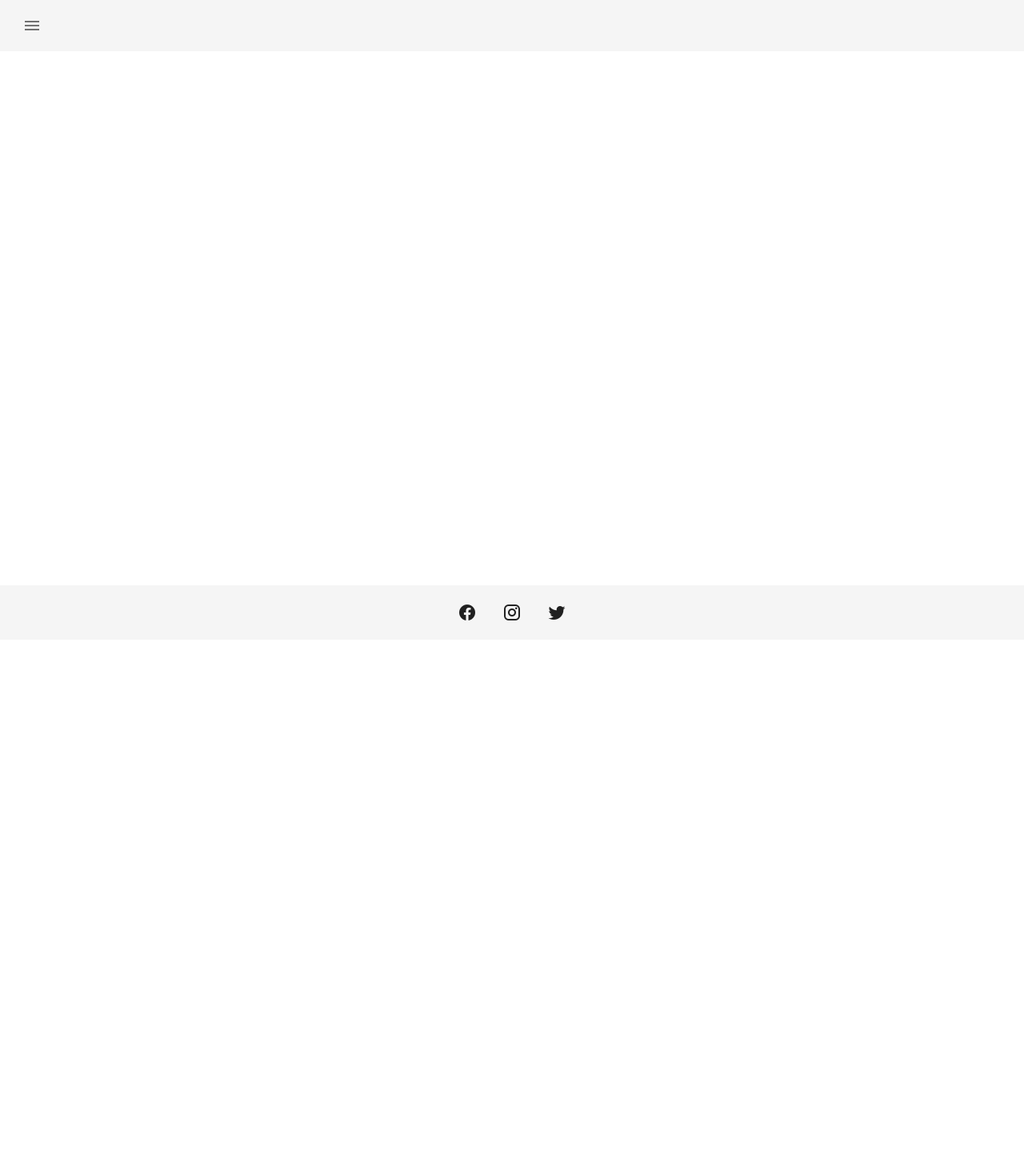
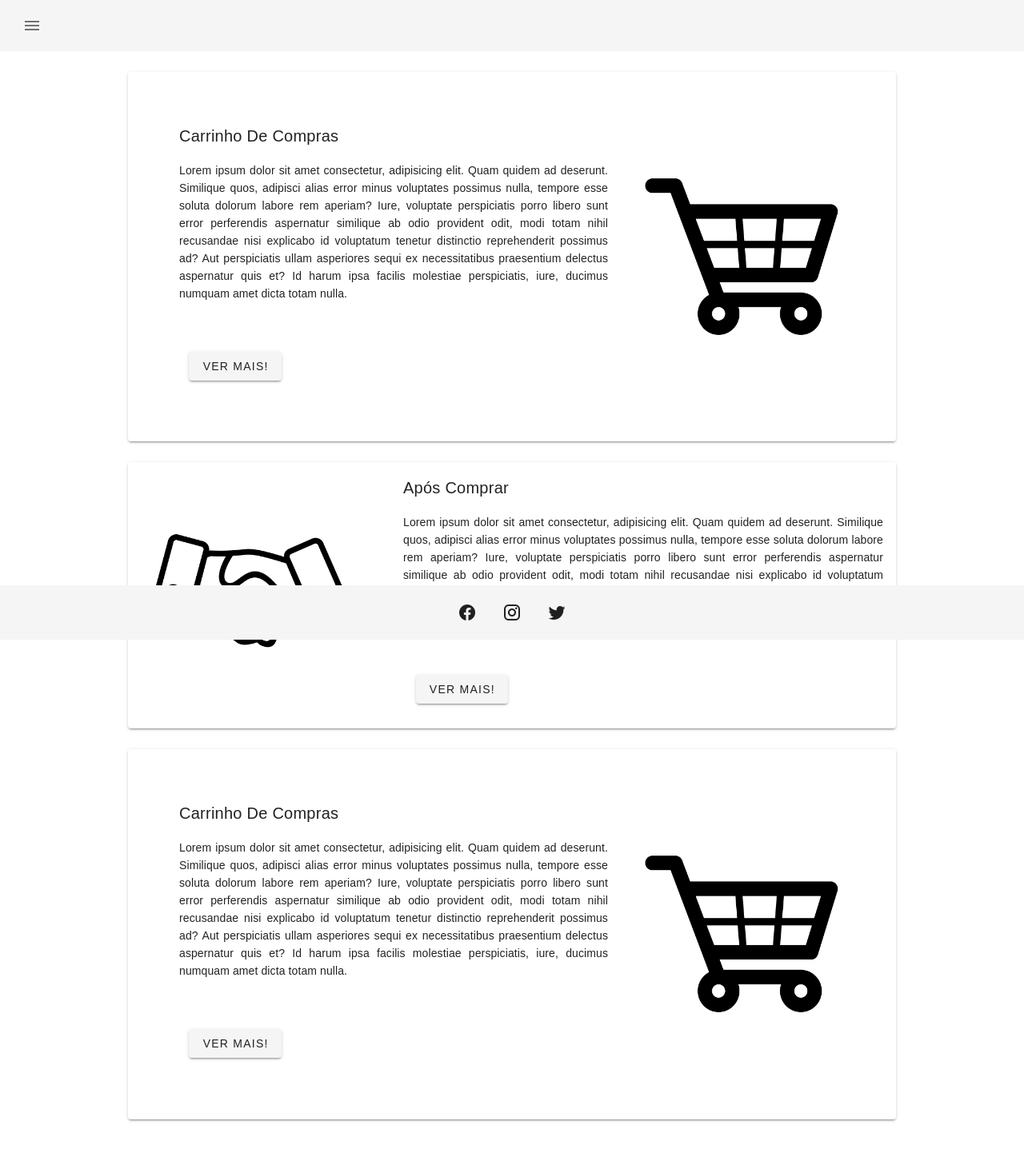
Before and after one commit to Init-soga/projetoabex, a Nuxt app: page /como-comprar in a window 1280 px wide. Shown: the top 1442 px of the page at 80% size. Before the commit the page ends 800 px from the top, so only its background shows below. Built offline with nearby package versions, Linux system fonts and the light colour scheme.

Commit message:
criado pagina como comprar

```diff
--- a/pages/como-comprar.vue
+++ b/pages/como-comprar.vue
@@ -1,5 +1,90 @@
 <template>
-  <div></div>
+  <div>
+    <div class="flex-container" id="message">
+      <v-card width="75vw" height="100%">
+        <v-row class="contente">
+          <v-col cols="8">
+            <v-card-title>Carrinho De Compras</v-card-title>
+            <v-card-text>
+              Lorem ipsum dolor sit amet consectetur, adipisicing elit. Quam
+              quidem ad deserunt. Similique quos, adipisci alias error minus
+              voluptates possimus nulla, tempore esse soluta dolorum labore rem
+              aperiam? Iure, voluptate perspiciatis porro libero sunt error
+              perferendis aspernatur similique ab odio provident odit, modi
+              totam nihil recusandae nisi explicabo id voluptatum tenetur
+              distinctio reprehenderit possimus ad? Aut perspiciatis ullam
+              asperiores sequi ex necessitatibus praesentium delectus aspernatur
+              quis et? Id harum ipsa facilis molestiae perspiciatis, iure,
+              ducimus numquam amet dicta totam nulla.</v-card-text
+            >
+            <br />
+            <v-btn style="margin: 5%">Ver mais!</v-btn>
+          </v-col>
+          <v-col cols="4" class="col-image">
+            <div class="user-svg">
+              <v-img :src="require('~/assets/PNG/pngegg.png')"></v-img>
+            </div>
+          </v-col>
+        </v-row>
+      </v-card>
+    </div>
+
+    <div class="flex-container">
+      <v-card width="75vw" height="100%">
+        <v-row>
+          <v-col cols="4" class="col-image">
+            <div class="user-svg">
+              <v-img :src="require('~/assets/PNG/handshake icon.png')"></v-img>
+            </div>
+          </v-col>
+          <v-col cols="8">
+            <v-card-title>Após Comprar</v-card-title>
+            <v-card-text>
+              Lorem ipsum dolor sit amet consectetur, adipisicing elit. Quam
+              quidem ad deserunt. Similique quos, adipisci alias error minus
+              voluptates possimus nulla, tempore esse soluta dolorum labore rem
+              aperiam? Iure, voluptate perspiciatis porro libero sunt error
+              perferendis aspernatur similique ab odio provident odit, modi
+              totam nihil recusandae nisi explicabo id voluptatum tenetur
+              distinctio reprehenderit possimus ad? Aut perspiciatis ullam
+              asperiores sequi ex necessitatibus praesentium delectus aspernatur
+              quis et? Id harum ipsa facilis molestiae perspiciatis, iure,
+              ducimus numquam amet dicta totam nulla.</v-card-text
+            >
+            <v-btn style="margin: 5%">Ver mais!</v-btn>
+          </v-col>
+        </v-row>
+      </v-card>
+    </div>
+    <div class="flex-container" id="message">
+      <v-card width="75vw" height="100%">
+        <v-row class="contente">
+          <v-col cols="8">
+            <v-card-title>Carrinho De Compras</v-card-title>
+            <v-card-text>
+              Lorem ipsum dolor sit amet consectetur, adipisicing elit. Quam
+              quidem ad deserunt. Similique quos, adipisci alias error minus
+              voluptates possimus nulla, tempore esse soluta dolorum labore rem
+              aperiam? Iure, voluptate perspiciatis porro libero sunt error
+              perferendis aspernatur similique ab odio provident odit, modi
+              totam nihil recusandae nisi explicabo id voluptatum tenetur
+              distinctio reprehenderit possimus ad? Aut perspiciatis ullam
+              asperiores sequi ex necessitatibus praesentium delectus aspernatur
+              quis et? Id harum ipsa facilis molestiae perspiciatis, iure,
+              ducimus numquam amet dicta totam nulla.
+            </v-card-text>
+            <br />
+            <v-btn style="margin: 5%">Ver mais!</v-btn>
+          </v-col>
+          <v-col cols="4" class="col-image">
+            <div class="user-svg">
+              <v-img :src="require('~/assets/PNG/pngegg.png')"></v-img>
+            </div>
+          </v-col>
+        </v-row>
+      </v-card>
+    </div>
+  </div>
 </template>
 
 <script>
@@ -10,4 +95,29 @@ export default {
 }
 </script>
 
-<style lang="scss" scoped></style>
+<style scoped>
+* {
+  text-align: justify;
+}
+
+.flex-container {
+  display: flex;
+  justify-content: center;
+  margin-bottom: 2%;
+}
+.contente {
+  padding: 5%;
+}
+
+.user-svg {
+  width: 300px;
+}
+#message {
+  margin-top: 2%;
+}
+.col-image {
+  display: flex;
+  justify-content: center;
+  align-items: center;
+}
+</style>
```
Also changed, not shown: assets/PNG/handshake icon.png (added), assets/PNG/pngegg.png (added).
